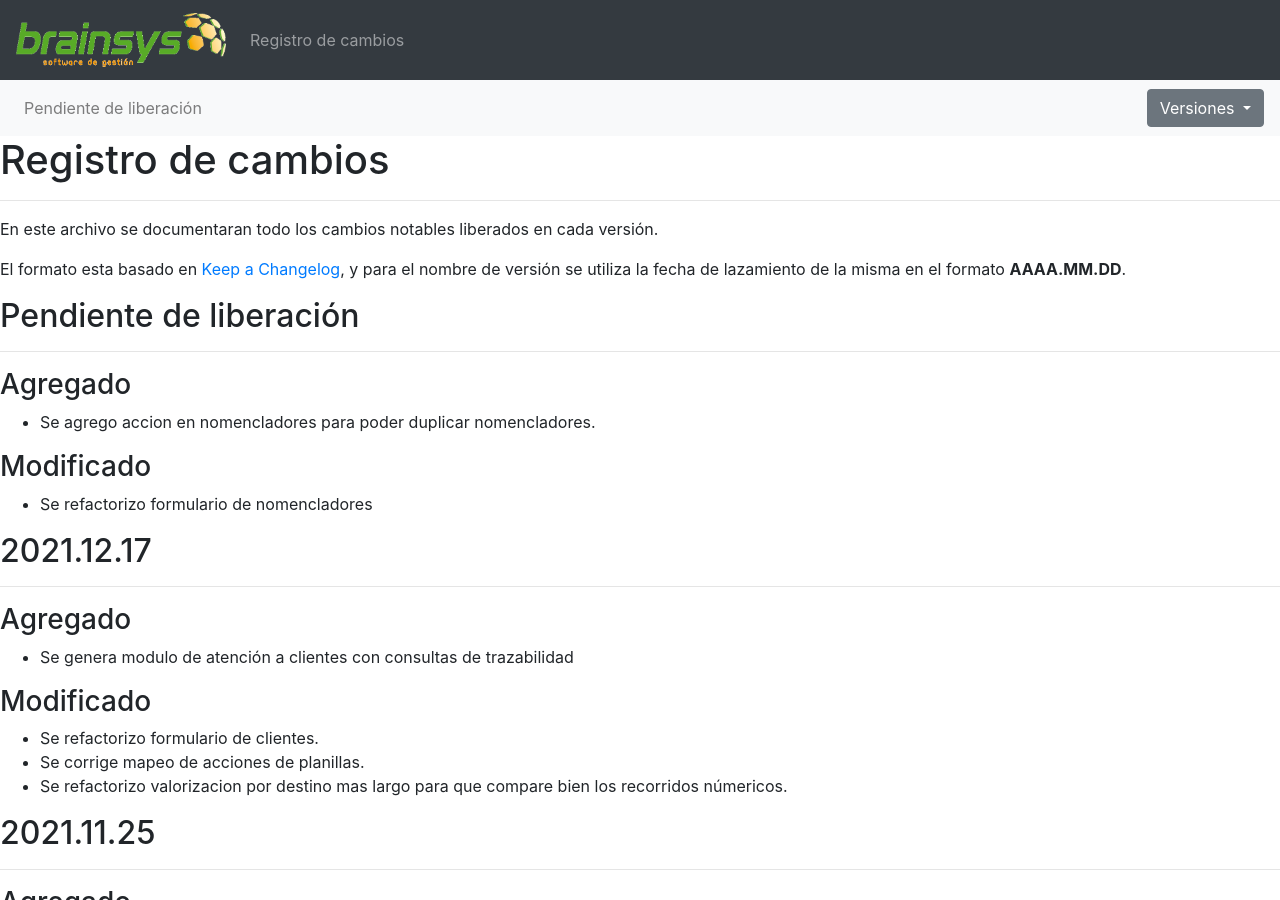
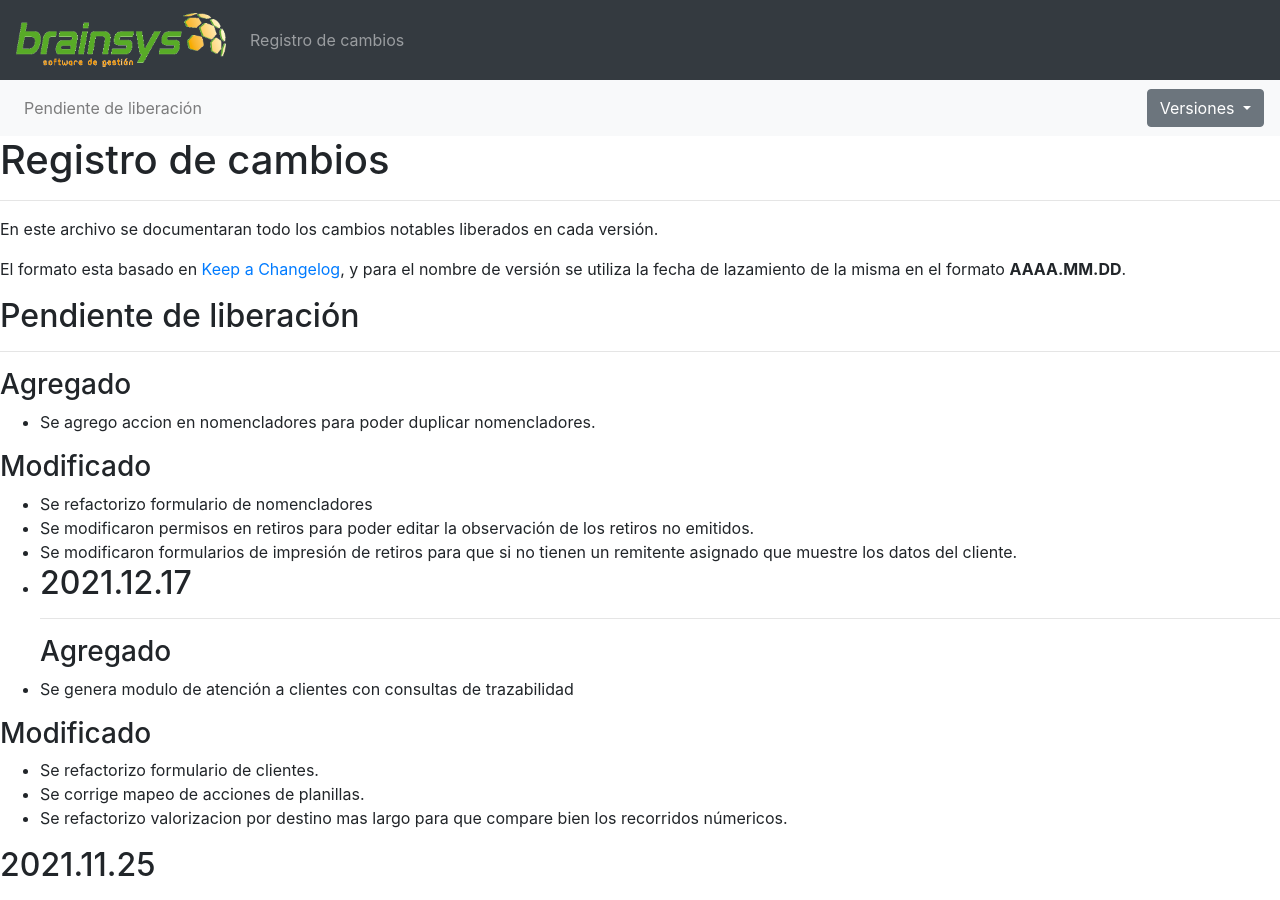
Before and after one commit to brainsys-arsaad/versionado, a Jekyll site: the page built from registro-cambios.markdown, in a window 1280 px wide and 900 px high. Built offline with Jekyll 4.4.1, drawn with Linux system fonts in a browser that asks for light colours.

Commit message:
Update registro-cambios.markdown

```diff
--- a/registro-cambios.markdown
+++ b/registro-cambios.markdown
@@ -64,7 +64,9 @@ El formato esta basado en [Keep a Changelog](https://keepachangelog.com/es-ES/1.
 
 ### Modificado
 - Se refactorizo formulario de nomencladores
-
+- Se modificaron permisos en retiros para poder editar la observación de los retiros no emitidos.
+- Se modificaron formularios de impresión de retiros para que si no tienen un remitente asignado que muestre los datos del cliente.
+-
 ## 2021.12.17
 ---
 ### Agregado
```
